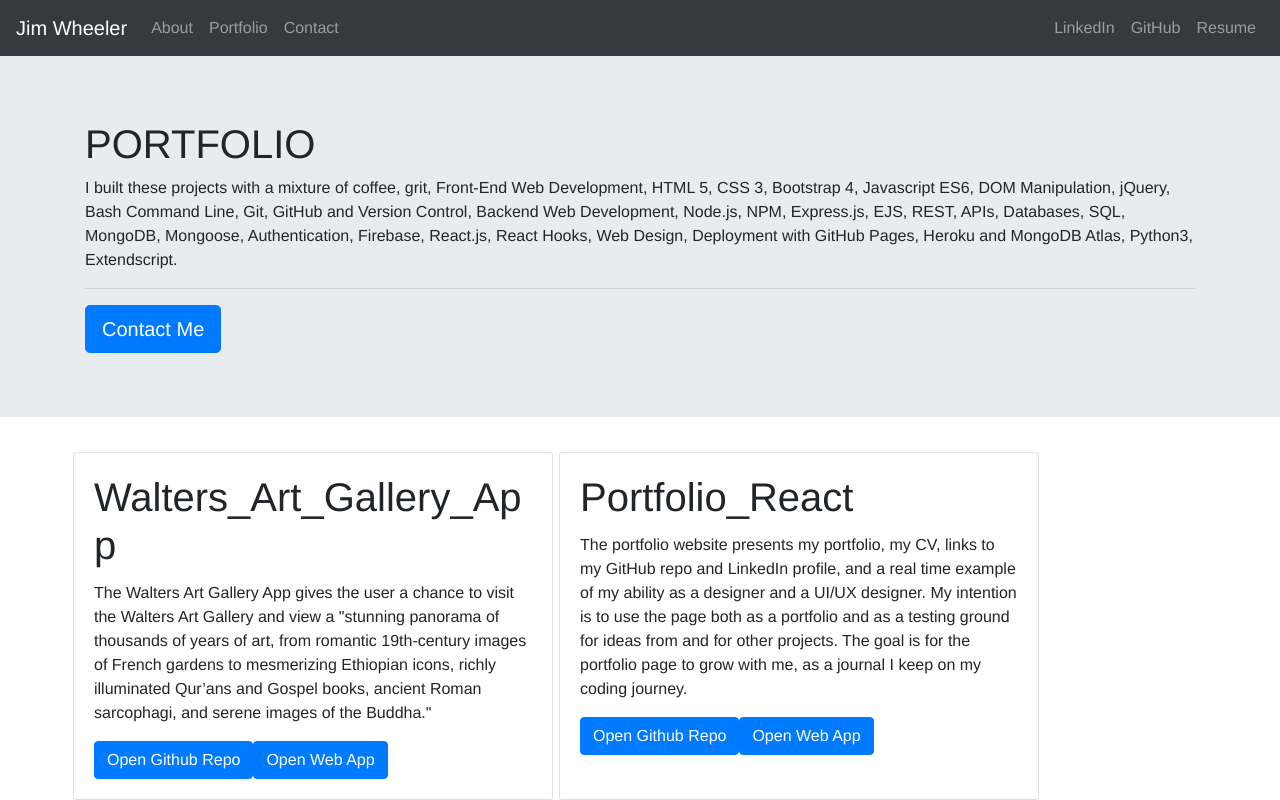
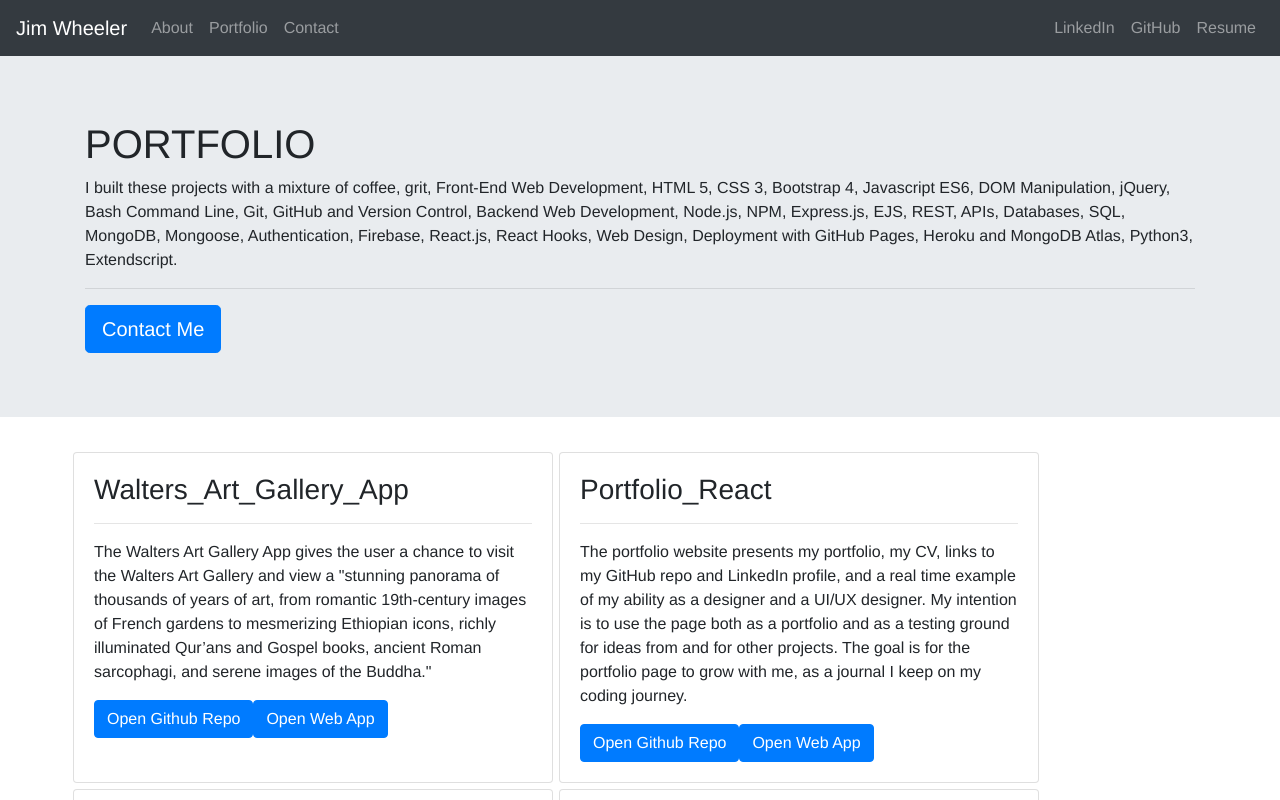
Before and after one commit to jrtwheeler/Portfolio_React, a React (Create React App) app: page /portfolio in a window 1280 px wide. Shown: the top 800 px of the page. Built offline with nearby package versions, Linux system fonts and the light colour scheme.

Commit message:
The portfolio.js page is written with functional programming instead of object oriented programming.

```diff
--- a/src/components/Card/index.js
+++ b/src/components/Card/index.js
@@ -8,8 +8,12 @@ function Card() {
                 <div className="card" style={{ width: 30 + 'rem' }}>
                     {/* <img className="card-img-top" src={result.image} /> */}
                     <div className="card-body">
-                        <h1 className="card-title">{result.displayName}</h1>
+                        <h3 className="card-title">{result.displayName}</h3>
+                        <hr />
                         <p className="card-text"> {result.description} </p>
+                            {/* <ul class="list-group">
+                                <li class="list-group-item">{result.languages}</li>
+                            </ul> */}
                         <a href={result.githubUrl} className="btn btn-primary">Open Github Repo</a>
                         <a href={result.repositoryUrl} className="btn btn-primary">Open Web App</a>
                     </div>
--- a/src/pages/Portfolio.js
+++ b/src/pages/Portfolio.js
@@ -1,29 +1,18 @@
-import React, { Component } from "react";
+// import React, { Component } from "react";
+import React, { useEffect, useState } from "react";
 import Hero from "../components/Hero";
 import Card from "../components/Card";
 import Container from "../components/Container";
 import API from "../utils/github.json";
-class Portfolio extends Component {
-  state = {
-    results: []
-  };
 
-  componentDidMount() {
-    this.displayResume()
-  }
+function Portfolio () {
+    const [resume, setResume] = useState({});
 
-  // displayResume = () => {
-  //   API.getResume()
-  //     .then((res) => this.setState({ results: res.data.projects }))
-  //     .catch((err) => console.log(err));
-  // };
+    useEffect(() => {
+      setResume(API.projects);
+    }, []);
 
-  displayResume = () => {
-    this.setState({ results: API.projects });
-  };
-
-  render() {
-    console.log(this.state.results)
+    console.log(resume)
   return (
     <div>
      <Hero className="mb-0">
@@ -45,6 +34,6 @@ class Portfolio extends Component {
     </div>
   );
 }
-}
+
 
 export default Portfolio;
```
Also changed, not shown: 1 other file (tests, documents, lock files or other folders).
